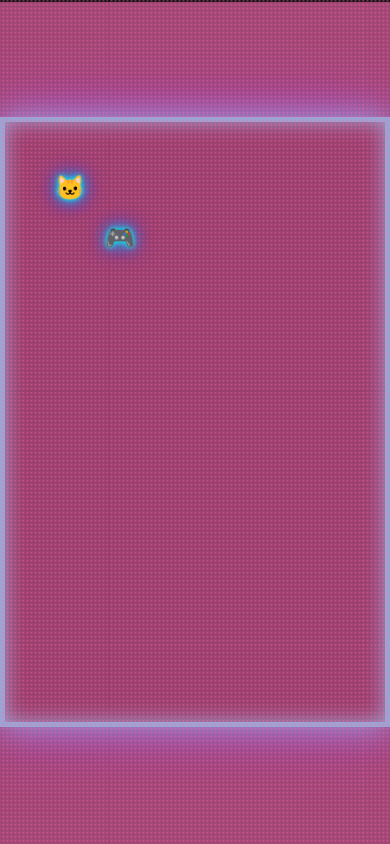
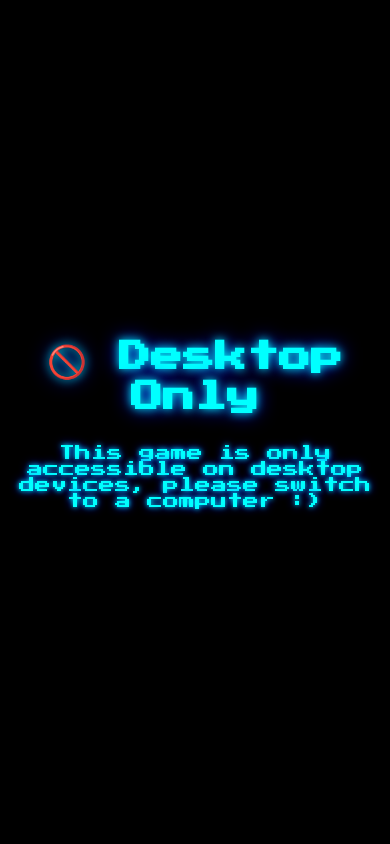
Before and after one commit to ShaynaMBarclay/Level3, a React (Vite) app: page /anniversary in a window 390 px wide. Built offline with nearby package versions, Linux system fonts and the light colour scheme.

Commit message:
added mobile warning

```diff
--- a/src/AnniversaryGame.jsx
+++ b/src/AnniversaryGame.jsx
@@ -20,6 +20,7 @@ export default function AnniversaryGame() {
   const [activeKeys, setActiveKeys] = useState({});
   const [currentObstacle, setCurrentObstacle] = useState(0);
   const [showModal, setShowModal] = useState(null);
+  const [isDesktop, setIsDesktop] = useState(true);
 
   const gameWidth = 500; // smaller max width
   const gameHeight = 600; // smaller max height
@@ -50,8 +51,26 @@ export default function AnniversaryGame() {
 
   const finishLine = { x: 450, y: 550 }; // scaled down for smaller game area
 
-  // Key controls
+  // Check device width
   useEffect(() => {
+    const checkScreen = () => {
+      if (window.innerWidth < 1025) {
+        setIsDesktop(false);
+      } else {
+        setIsDesktop(true);
+      }
+    };
+
+    checkScreen();
+    window.addEventListener("resize", checkScreen);
+
+    return () => window.removeEventListener("resize", checkScreen);
+  }, []);
+
+  // Key controls (desktop only)
+  useEffect(() => {
+    if (!isDesktop) return;
+
     const down = (e) =>
       setActiveKeys((prev) => ({ ...prev, [e.key.toLowerCase()]: true }));
     const up = (e) =>
@@ -64,10 +83,12 @@ export default function AnniversaryGame() {
       window.removeEventListener("keydown", down);
       window.removeEventListener("keyup", up);
     };
-  }, []);
+  }, [isDesktop]);
 
-  // Cat movement & collision
+  // Cat movement & collision (desktop only)
   useEffect(() => {
+    if (!isDesktop) return;
+
     const speed = 4;
     const interval = setInterval(() => {
       setCatPos((prev) => {
@@ -102,13 +123,24 @@ export default function AnniversaryGame() {
     }, 20);
 
     return () => clearInterval(interval);
-  }, [activeKeys, currentObstacle]);
+  }, [activeKeys, currentObstacle, isDesktop]);
 
   const handleCloseModal = () => {
     setShowModal(null);
     setCurrentObstacle((prev) => prev + 1);
   };
 
+  // 🚫 Block mobile/tablet
+  if (!isDesktop) {
+    return (
+      <div className="mobile-block">
+        <h1>🚫 Desktop Only</h1>
+        <p>This game is only accessible on desktop devices, please switch to a computer :)</p>
+      </div>
+    );
+  }
+
+  // ✅ Desktop Game
   return (
     <div className="screen">
       <div
--- a/src/styles/AnniversaryGame.css
+++ b/src/styles/AnniversaryGame.css
@@ -32,13 +32,9 @@
 }
 
 .game-area {
-  scroll-behavior: smooth;
-}
-
-.game-area {
   position: relative;
-  width: clamp(300px, 70vw, 500px); /* smaller max width */
-  height: clamp(400px, 60vh, 600px); /* smaller max height */
+  width: clamp(300px, 70vw, 500px);
+  height: clamp(400px, 60vh, 600px);
   border: 5px solid #0ff;
   box-shadow: 0 0 30px #0ff, 0 0 60px #00f, inset 0 0 20px #0ff;
   overflow: visible;
@@ -46,6 +42,7 @@
   display: flex;
   justify-content: center;
   align-items: center;
+  transform-origin: top center
 }
 
 /* Starfield layers */
@@ -88,3 +85,32 @@
   0% { transform: translate(0, 0); }
   100% { transform: translate(-50%, -50%); }
 }
+
+
+/* Tablet screens */
+@media (max-width: 1024px) {
+  .game-area {
+    width: 80vw;
+    height: 60vh;
+    border-width: 4px;
+  }
+}
+
+/* Mobile screens */
+@media (max-width: 768px) {
+  .game-area {
+    width: 80vw !important;
+    height: 50vh;
+    border-width: 3px;
+    box-shadow: 0 0 20px #0ff, 0 0 40px #00f, inset 0 0 10px #0ff;
+  }
+}
+
+/* Extra small phones */
+@media (max-width: 480px) {
+  .game-area {
+    width: 95vw;
+    height: 45vh;
+    font-size: 0.8rem; /* shrink emoji/text inside */
+  }
+}
--- a/src/styles/App.css
+++ b/src/styles/App.css
@@ -14,3 +14,27 @@ body, html {
   color: #0ff;
   overflow: hidden;
 }
+
+.mobile-block {
+  width: 100vw;
+  height: 100vh;
+  background: black;
+  color: #0ff;
+  display: flex;
+  flex-direction: column;
+  justify-content: center;
+  align-items: center;
+  text-align: center;
+  font-size: clamp(1rem, 2vw, 2rem);
+}
+
+.mobile-block h1 {
+  font-size: clamp(2rem, 4vw, 3rem);
+  text-shadow: 0 0 10px #0ff, 0 0 20px #00f;
+  margin-bottom: 1rem;
+}
+
+.mobile-block p {
+  font-size: clamp(1rem, 2vw, 1.5rem);
+  text-shadow: 0 0 5px #0ff, 0 0 10px #00f;
+}
--- a/src/styles/WelcomePage.css
+++ b/src/styles/WelcomePage.css
@@ -10,36 +10,41 @@
   font-family: "Press Start 2P", cursive;
   overflow: hidden;
   position: relative;
+  padding: 1rem; /* Prevents text touching edges on mobile */
 }
 
 /* Flickering neon heading */
 .welcome-container h1 {
-  font-size: 2.2rem;
+  font-size: clamp(1.5rem, 5vw, 2.5rem);
   margin-bottom: 1.5rem;
   text-shadow: 0 0 8px #ff1493, 0 0 12px #ff69b4;
   animation: neonFlicker 1.5s infinite alternate;
+  line-height: 1.3;
 }
 
 /* Paragraph pop-in */
 .welcome-container p {
   margin: 0.6rem 0;
-  font-size: 1rem;
+  font-size: clamp(0.8rem, 3vw, 1.2rem);
   animation: textPop 1s ease forwards;
+  line-height: 1.4;
+  max-width: 90%;
 }
 
 /* Retro start button bounce */
 .start-btn {
   margin-top: 2rem;
-  padding: 1rem 2.5rem;
+  padding: clamp(0.7rem, 2vw, 1rem) clamp(1.5rem, 4vw, 2.5rem);
   background: #ff69b4;
   color: white;
   border: 2px solid #ff1493;
   border-radius: 10px;
-  font-size: 1.2rem;
+  font-size: clamp(0.9rem, 2.5vw, 1.2rem);
   font-family: "Press Start 2P", cursive;
   cursor: pointer;
   transition: transform 0.2s ease, background 0.2s ease, box-shadow 0.2s ease;
   animation: buttonBounce 2s infinite;
+  white-space: nowrap;
 }
 
 .start-btn:hover {
@@ -83,3 +88,16 @@
   0% { transform: translate(0, 0); }
   100% { transform: translate(50%, 50%); }
 }
+
+/* Extra fine-tuning for very small devices */
+@media (max-width: 480px) {
+  .welcome-container h1 {
+    font-size: 1.6rem;
+  }
+  .welcome-container p {
+    font-size: 0.9rem;
+  }
+  .start-btn {
+    padding: 0.6rem 1.2rem;
+  }
+}
```
Also changed, not shown: src/assets/cursor.png (added), src/assets/pointer.png (added).
